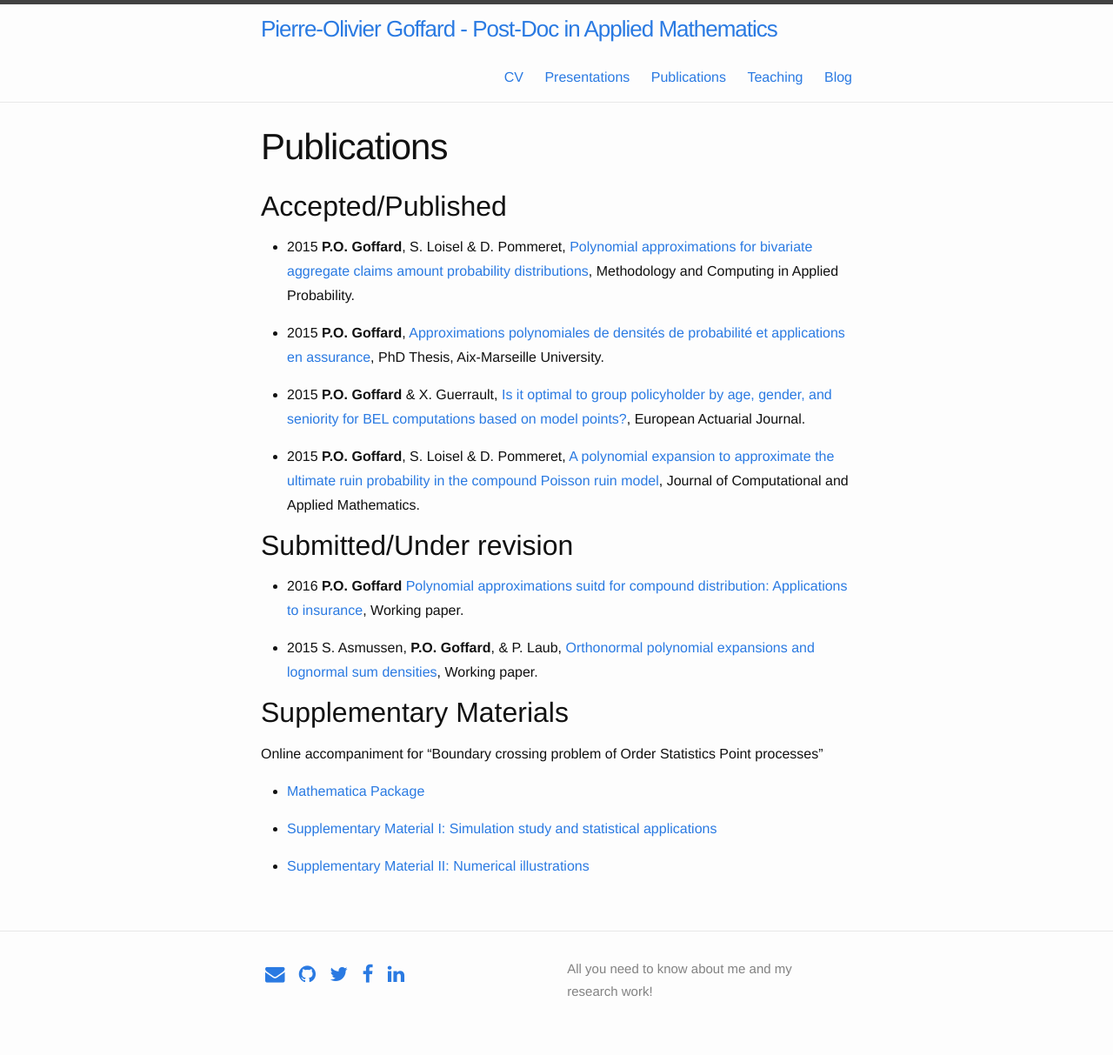
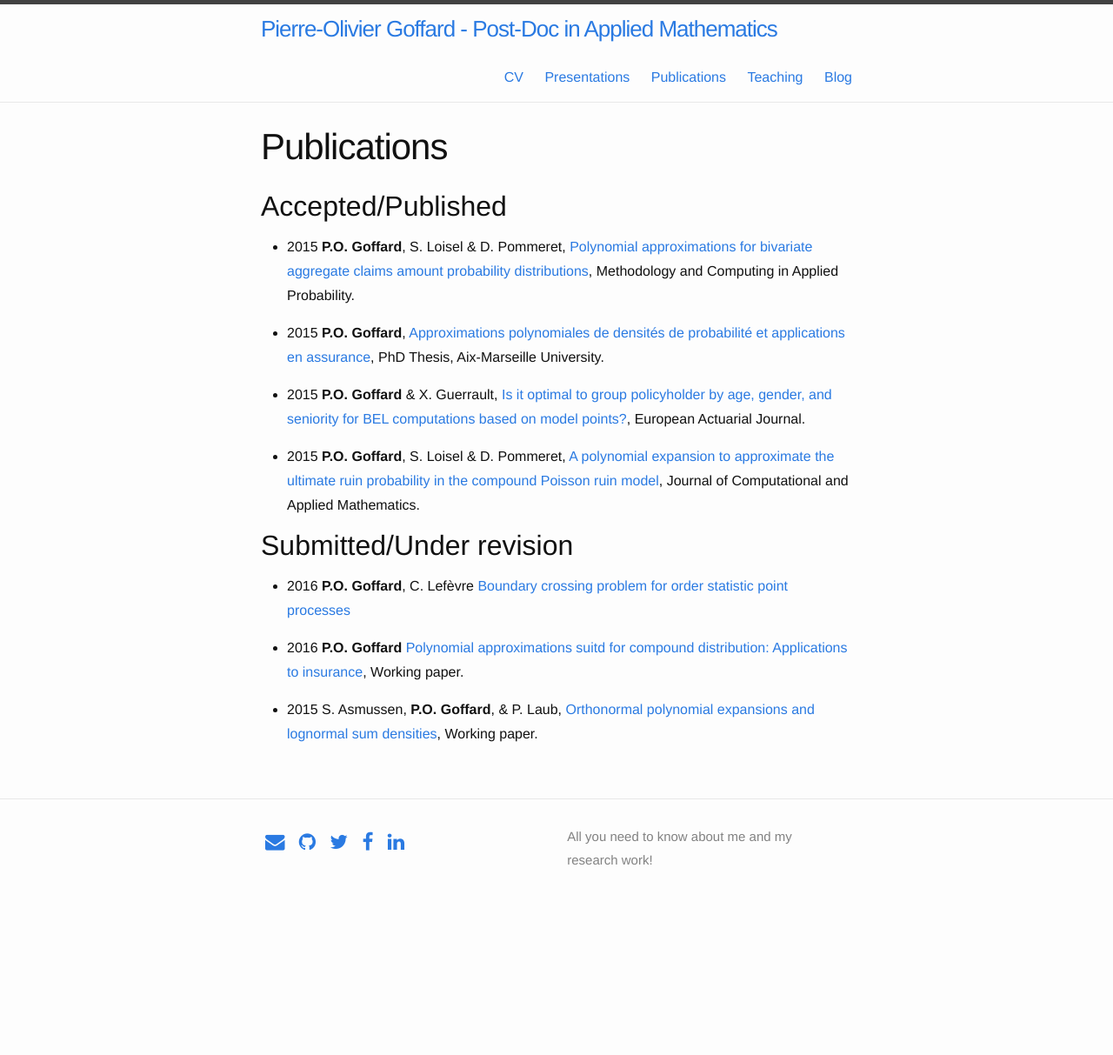
Before and after one commit to LaGauffre/LaGauffre.github.io, a Jekyll site: the page built from Publications.md, in a window 1280 px wide. Shown: the whole page at 87% size. Built offline with Jekyll 4.4.1, drawn with Linux system fonts in a browser that asks for light colours; nearby versions of some CDN libraries; after the commit the page ends 1062 px from its top, so only the background shows below that.

Commit message:
Add Preprint Boundary Crossing problem for order statistic point processes

```diff
--- a/Publications.md
+++ b/Publications.md
@@ -16,16 +16,8 @@ permalink: /Publi/
 
 ## Submitted/Under revision
 
+* 2016 **P.O. Goffard**, C. Lefèvre [Boundary crossing problem for order statistic point processes](/Publications/BoundaryCrosingOSPP - Goffard,Lefevre.pdf)
+
 * 2016 **P.O. Goffard** [Polynomial approximations suitd for compound distribution: Applications to insurance](/Publications/GoffardPO_SCOR_Paper.pdf), Working paper.
 
 * 2015 S. Asmussen, **P.O. Goffard**, & P. Laub, [Orthonormal polynomial expansions and lognormal sum densities](/Publications/Asmussen_Goffard_Laub_LogNormalPolynomialApproximation.pdf), Working paper.
-
-## Supplementary Materials
-
-Online accompaniment for "Boundary crossing problem of Order Statistics Point processes"
-
-- [Mathematica Package](/Publications/SupplementaryMaterial/BoundaryCrossingOSPP/BoundaryCrossingOSPPBoundaryPackage.wl)
-
-- [Supplementary Material I: Simulation study and statistical applications](/Publications/SupplementaryMaterial/BoundaryCrossingOSPP/BoundaryCrossingOSPPSimulationStudy.nb.)
-
-- [Supplementary Material II: Numerical illustrations](/Publications/SupplementaryMaterial/BoundaryCrossingOSPP/OSPPBoundaryCrossingNumericalIllustrations.nb)
```
Also changed, not shown: 1 other file.
